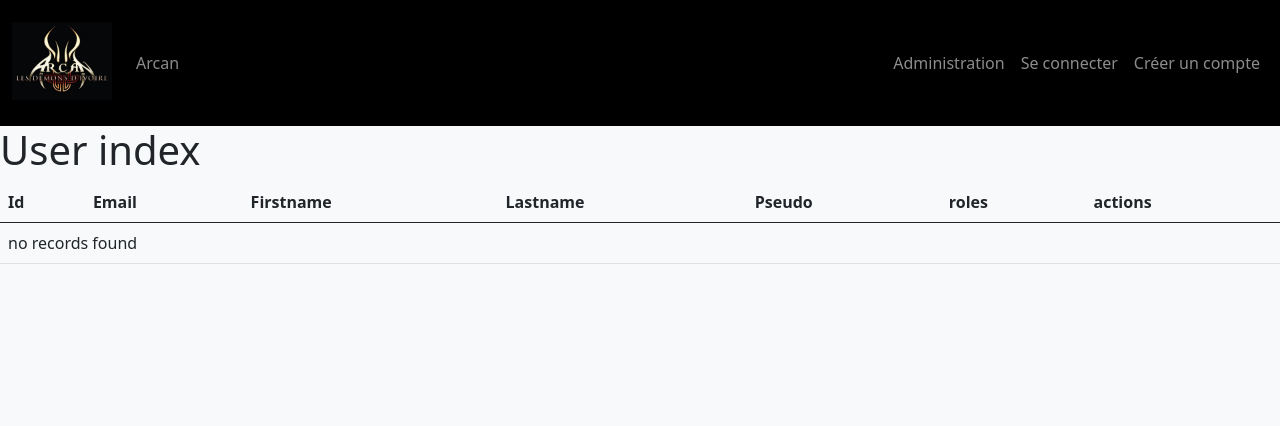
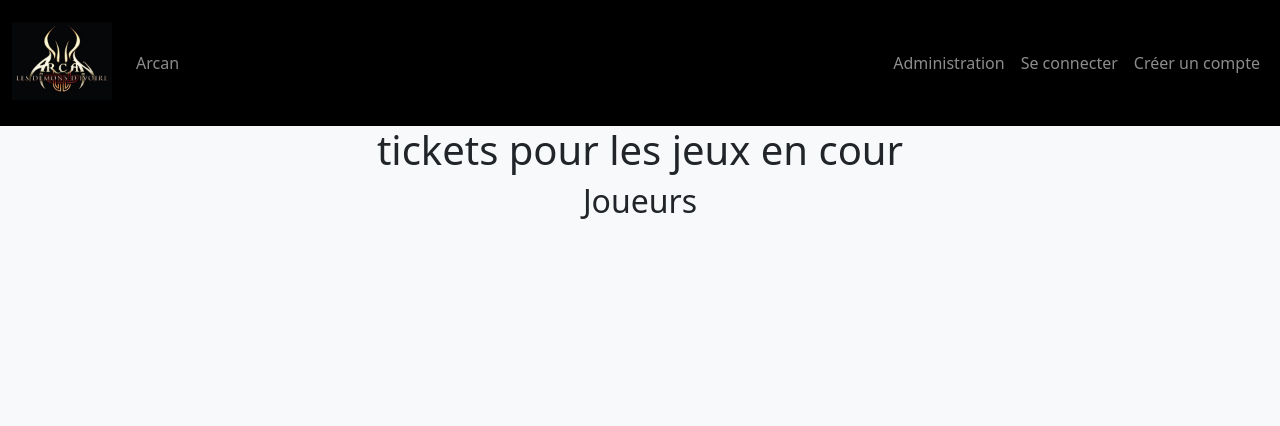
Before and after one commit to Pyromanprod/ArcanLDI, a Symfony app: template templates/user/index.html.twig in a window 1280 px wide. Shown: the top 426 px of the page. Run offline with Twig, Linux system fonts and the light colour scheme; the template is opened without the code that fills it, so the values that code supplies are empty; some libraries are stand-ins or nearby versions.

Commit message:
ux design improvement joueur card

```diff
--- a/src/Controller/RoleGroupeController.php
+++ b/src/Controller/RoleGroupeController.php
@@ -128,7 +128,7 @@ class RoleGroupeController extends AbstractController
             $this->addFlash('error','role non retirer');
         }
 
-        return $this->redirectToRoute('user_index', [
+        return $this->redirectToRoute('user_index_ticket', [
             'id' => $id
 
         ], Response::HTTP_SEE_OTHER);
--- a/src/Form/TicketType.php
+++ b/src/Form/TicketType.php
@@ -5,6 +5,7 @@ namespace App\Form;
 use App\Entity\Ticket;
 use Symfony\Bridge\Doctrine\Form\Type\EntityType;
 use Symfony\Component\Form\AbstractType;
+use Symfony\Component\Form\Extension\Core\Type\IntegerType;
 use Symfony\Component\Form\Extension\Core\Type\MoneyType;
 use Symfony\Component\Form\FormBuilderInterface;
 use Symfony\Component\OptionsResolver\OptionsResolver;
@@ -20,6 +21,7 @@ class TicketType extends AbstractType
                 'class' => 'App\Entity\Game',
                 'choice_label' => 'name'
             ])
+            ->add('stock',IntegerType::class)
         ;
     }
 
--- a/templates/base.html.twig
+++ b/templates/base.html.twig
@@ -6,6 +6,7 @@
     <meta name="viewport"
           content="width=device-width, user-scalable=no, initial-scale=1.0, maximum-scale=1.0, minimum-scale=1.0">
     <meta http-equiv="X-UA-Compatible" content="ie=edge">
+    <link rel="stylesheet" href="https://cdnjs.cloudflare.com/ajax/libs/font-awesome/6.0.0-beta2/css/all.min.css" integrity="sha512-YWzhKL2whUzgiheMoBFwW8CKV4qpHQAEuvilg9FAn5VJUDwKZZxkJNuGM4XkWuk94WCrrwslk8yWNGmY1EduTA==" crossorigin="anonymous" referrerpolicy="no-referrer" />
     <link rel="stylesheet" href="{{ asset('css/bootstrap.min.css') }}">
     <link rel="stylesheet" href="{{ asset('css/style.css') }}">
     {% block stylsheet %}{% endblock %}
--- a/templates/user/index.html.twig
+++ b/templates/user/index.html.twig
@@ -3,48 +3,31 @@
 {% block title %}User index{% endblock %}
 
 {% block body %}
-    {% for ticket in tickets %}
-        <a href="{{ path('user_index_ticket', {'id': ticket.id}) }}">{{ ticket.name }}</a>
-    {% endfor %}
-    <h1>User index</h1>
+    <div class="container">
+        <div class="row">
+            <div class="col-12 text-center">
+                <h1 class="text-center">tickets pour les jeux en cour </h1>
+                {% for ticket in tickets %}
+                    <a class="btn btn-outline-primary"
+                       href="{{ path('user_index_ticket', {'id': ticket.id}) }}">{{ ticket.name }} {{ ticket.game.name }}</a>
+                {% endfor %}
 
-    <table class="table">
-        <thead>
-            <tr>
-                <th>Id</th>
-                <th>Email</th>
-                <th>Firstname</th>
-                <th>Lastname</th>
-                <th>Pseudo</th>
-                <th>roles</th>
-                <th>actions</th>
-            </tr>
-        </thead>
-        <tbody>
-        {% for user in users %}
-            <tr>
-                <td>{{ user.id }}</td>
-                <td>{{ user.email }}</td>
-                <td>{{ user.firstname }}</td>
-                <td>{{ user.lastname }}</td>
-                <td>{{ user.pseudo }}</td>
-                <td>
-                {% for role in user.roleGroupes%}
-                    {{ role.name }} <form method="post" action="{{ path('role_delete', {'pseudo': user.pseudo, 'id': role.id} ) }}" onsubmit="return confirm('etes vous sur de vouloir retirer ce role?');">
-                    <input type="hidden" name="_token" value="{{ csrf_token('delete' ~ role.id) }}"><button class="btn">D</button>
-                </form>
-                {% endfor %}
-                </td>
-                <td>
-                    <a href="{{ path('user_show', {'id': user.id}) }}">show</a>
-                    <a href="{{ path('role_groupe_add', {'id': user.id}) }}">ajouter un groupe</a>
-                </td>
-            </tr>
-        {% else %}
-            <tr>
-                <td colspan="10">no records found</td>
-            </tr>
-        {% endfor %}
-        </tbody>
-    </table>
+            </div>
+
+        </div>
+        <h2 class="text-center">Joueurs</h2>
+        <div class="row">
+            {% for user in users %}
+                <div class="card mx-auto my-3" style="width: 18rem;">
+                    <div class="card-body">
+                        <h5 class="card-title">{{ user.pseudo }}</h5>
+                        <h6 class="card-subtitle mb-2 text-muted">{{ user.firstname }}  {{ user.lastname }}</h6>
+                        <p class="card-text">email: user.email</p>
+                        <a class="card-link" href="{{ path('user_show', {'id': user.id}) }}">Détails</a>
+                    </div>
+                </div>
+
+            {% endfor %}
+        </div>
+    </div>
 {% endblock %}
```
Also changed, not shown: src/Controller/UserController.php (+6 -5 lines), src/Entity/Ticket.php (+15 -0 lines), src/Repository/GameRepository.php (+1 -11 lines), src/Repository/TicketRepository.php (+12 -0 lines), templates/user/inde_ticket.html.twig (added, +39 -0 lines).
